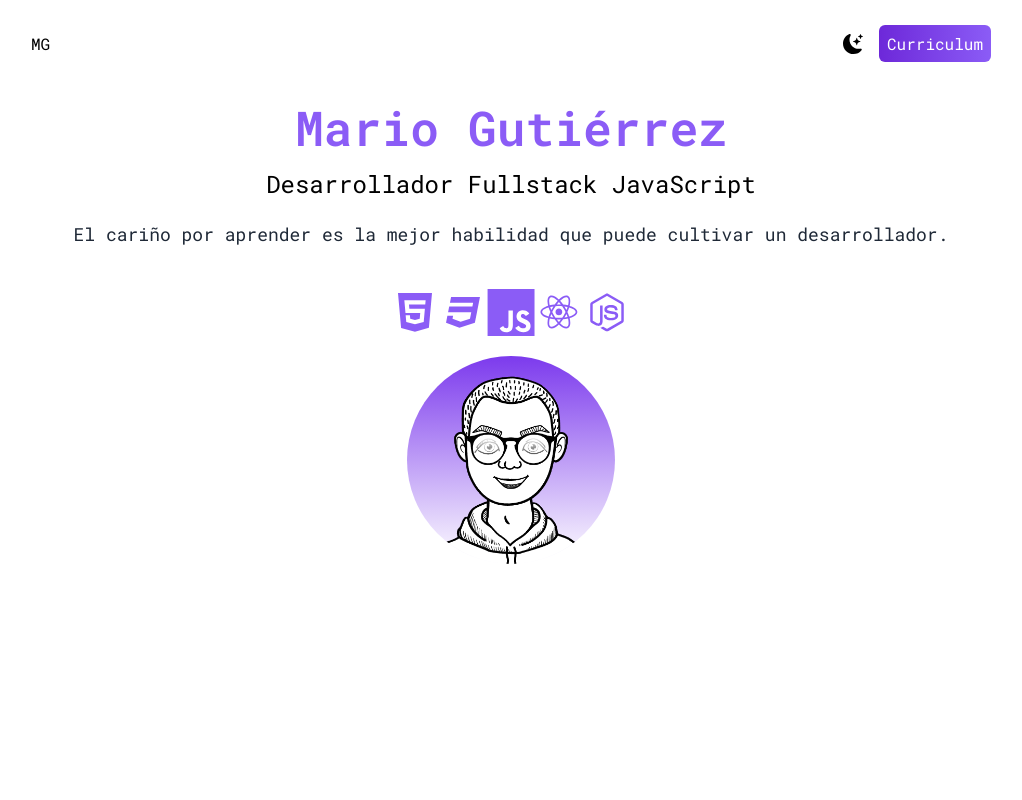
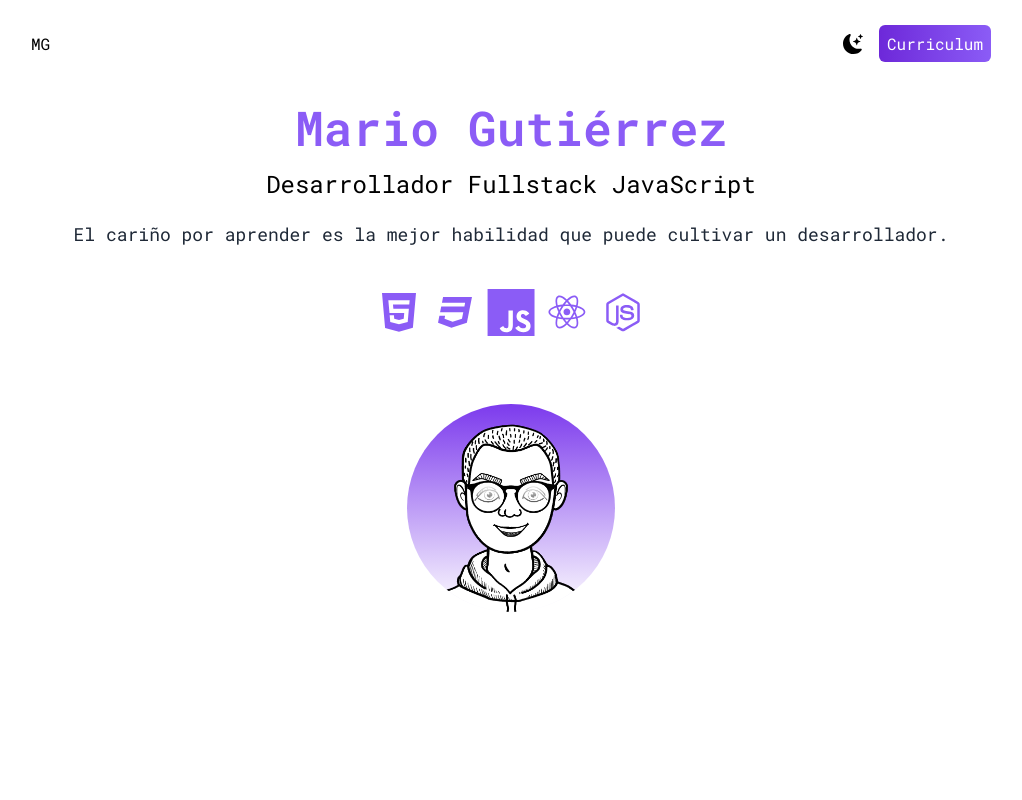
Before and after one commit to MarioGuTe/portafolio-next13, a Next.js app: page / in a window 1280 px wide. Shown: the top 800 px of the page, without its empty margins (129-1151 px from the left). Built offline with nearby package versions, Linux system fonts and the light colour scheme.

Commit message:
update responsive layout

```diff
--- a/app/components/Landing.jsx
+++ b/app/components/Landing.jsx
@@ -24,18 +24,18 @@ const Landing = () => {
           desarrollador.
         </p>
       </div>
-      <div className=" text-4xl flex flex-col justify-center gap-4 py-1 px-6 text-violet-500 lg:flex-row lg:gap-0 lg:text-5xl lg:pt-0 ">
-        <div className=" flex justify-center">
+      <div className=" text-4xl flex flex-col justify-center gap-4 py-1 px-6 text-violet-500 md:flex-row md:gap-0 lg:text-5xl lg:pt-0 ">
+        <div className=" flex justify-center gap-2">
           <DiHtml5 />
           <DiCss3Full />
           <DiJsBadge />
         </div>
-        <div className=" flex justify-center">
+        <div className=" flex justify-center gap-2 ml-2">
           <DiReact />
           <DiNodejsSmall />
         </div>
       </div>
-      <div className=" relative mx-auto bg-gradient-to-b from-violet-600 rounded-full w-44 h-44 mt-12 overflow-hidden md:h-72 md:w-72 lg:mt-4 lg:h-52 lg:w-52">
+      <div className=" relative mx-auto bg-gradient-to-b from-violet-600 rounded-full w-44 h-44 mt-12 overflow-hidden md:h-72 md:w-72 lg:mt-4 lg:h-52 lg:w-52 xl:mt-16">
         <Image src={Mario} alt="avatar" fill style={{ objectFit: "cover" }} />
       </div>
     </section>
```
